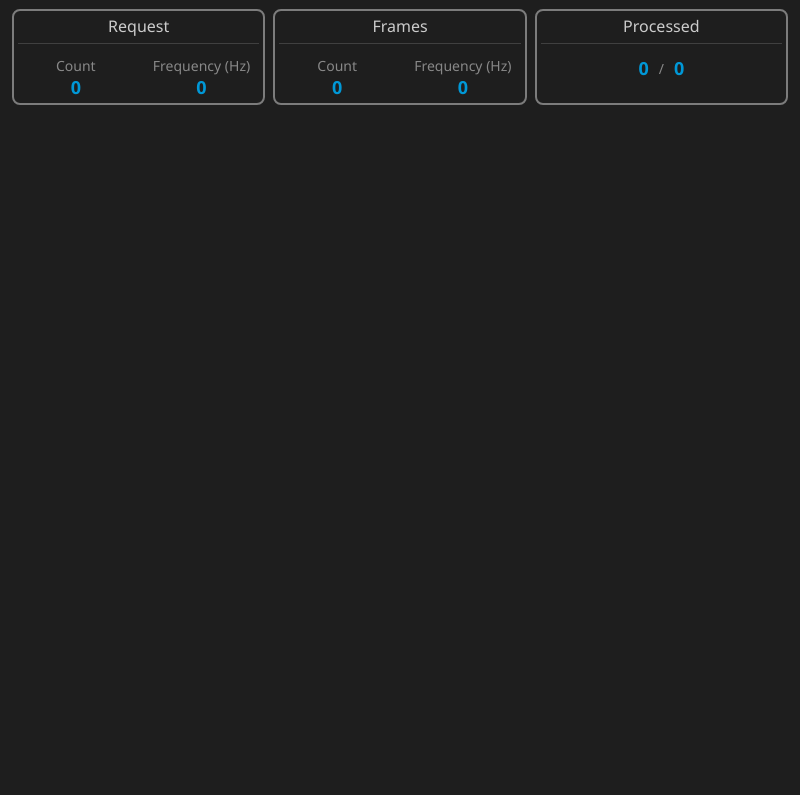
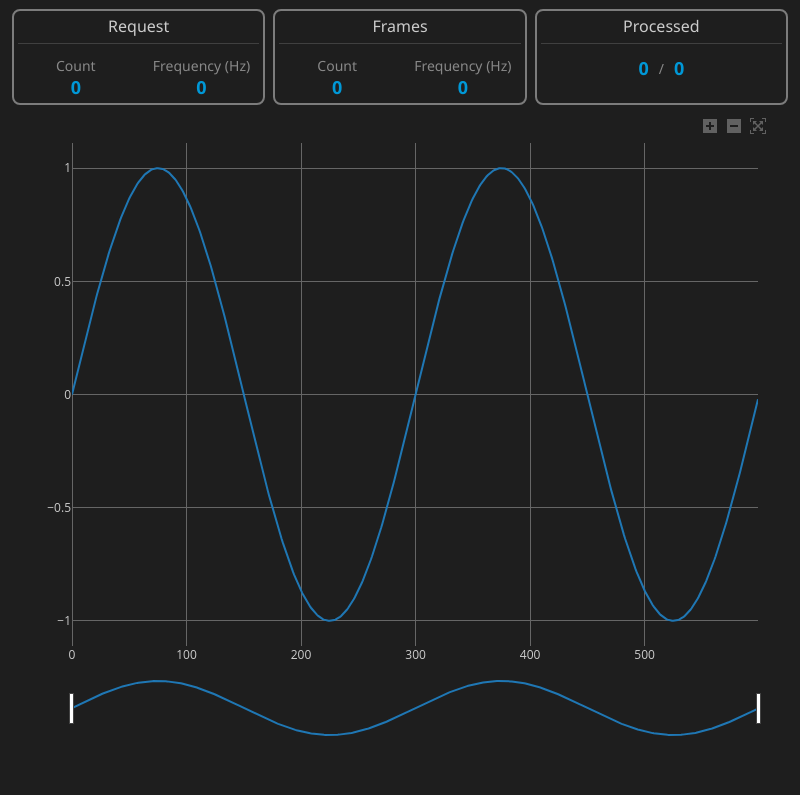
Before and after one commit to SavelievGleb/StormWorks_HTTP_Telemetry, an Electron app: page Receiver/src/renderer/index.html in a window 800 px wide. Drawn offline with nearby package versions, Linux system fonts and the light colour scheme; no server answers.

Commit message:
Added Plotly.js

```diff
--- a/Receiver/package.json
+++ b/Receiver/package.json
@@ -13,7 +13,8 @@
   "dependencies": {
     "express": "^5.1.0",
     "fs": "^0.0.1-security",
-    "path": "^0.12.7"
+    "path": "^0.12.7",
+    "plotly.js-dist-min": "^2.35.2"
   },
   "devDependencies": {
     "electron": "^39.1.0",
--- a/Receiver/src/renderer/index.html
+++ b/Receiver/src/renderer/index.html
@@ -4,6 +4,8 @@
 <head>
     <meta charset="utf-8">
     <link rel="stylesheet" href="style.css">
+    <meta http-equiv="Content-Security-Policy" content="default-src 'self'; script-src 'self' 'unsafe-inline'; style-src 'self' 'unsafe-inline'; img-src 'self' data:;">
+    <script src="../../node_modules/plotly.js-dist-min/plotly.min.js"></script>
 </head>
 
 <body>
@@ -44,6 +46,10 @@
         </div>
     </div>
 
+    <div class="chart-container">
+        <div id="chart" class="chart-panel"></div>
+    </div>
+
     <script src="renderer.js"></script>
 </body>
 
--- a/Receiver/src/renderer/renderer.js
+++ b/Receiver/src/renderer/renderer.js
@@ -1,3 +1,95 @@
+const defaultLayout = {
+  xaxis: {
+    color: '#cccccc',
+    gridcolor: '#666666',
+    zerolinecolor: '#666666',
+    rangeslider: {
+      visible: true,
+      thickness: 0.1,
+    },
+    // fixedrange: true,
+  },
+  yaxis: {
+    color: '#cccccc',
+    gridcolor: '#666666',
+    zerolinecolor: '#666666',
+    hoverformat: '.4f',
+    autorange: true,
+    fixedrange: false,
+  },
+  autosize: true,
+  paper_bgcolor: '#1e1e1e',
+  plot_bgcolor: '#1e1e1e',
+  font: {
+    color: '#cccccc'
+  },
+  margin: { t: 30, r: 30, b: 50, l: 60 },
+  dragmode: 'pan',
+  hovermode: 'x',
+  clickmode: 'event'
+}
+const defaultConfig = {
+  responsive: true,
+  displayModeBar: true,
+  displaylogo: false,
+  scrollZoom: true,
+  staticPlot: false,
+  modeBarButtonsToRemove: ['zoom', 'pan', 'select', 'lasso', 'resetScale', 'toImage']
+}
+
+function generateSineSignal({
+  amplitude = 1.0,
+  frequency = 1.0,
+  duration = 1.0,
+  sampleRate = 44100,
+  phase = 0
+} = {}) {
+  const samples = Math.floor(duration * sampleRate);
+  const signal = new Float32Array(samples);
+  const angularFrequency = 2 * Math.PI * frequency;
+
+  for (let i = 0; i < samples; i++) {
+    const time = i / sampleRate;
+    signal[i] = amplitude * Math.sin(angularFrequency * time + phase);
+  }
+
+  return signal;
+}
+
+function createPlotData(
+  name,
+  params = {
+    amplitude = 1.0,
+    frequency = 1.0,
+    duration = 1.0,
+    sampleRate = 44100,
+    phase = 0
+  } = {}) {
+  let data = {
+    type: 'scatter',
+    name: name,
+    mode: 'lines',
+    x: [],
+    y: [],
+    hoverinfo: 'y',
+  }
+  const signal = generateSineSignal(params)
+  for (var i = 0; i < signal.length; i++) {
+    data.x[i] = i
+    data.y[i] = signal[i]
+  }
+  return data
+}
+
+document.addEventListener('DOMContentLoaded', function () {
+  Plotly.newPlot('chart', [], defaultLayout, defaultConfig)
+
+  Plotly.addTraces('chart', [
+    createPlotData('sin 1', { sampleRate: 300, duration: 2, amplitude: 1, frequency: 1, phase: 0 }),
+  ]);
+
+  Plotly.update('chart')
+})
 window.electronAPI.onMonitorUpdate((event, data) => {
   document.getElementById('request-count').textContent = data.requestCount
   document.getElementById('request-frequency').textContent = data.requestFrequency
--- a/Receiver/src/renderer/style.css
+++ b/Receiver/src/renderer/style.css
@@ -1,7 +1,17 @@
+* {
+    margin: 0;
+    padding: 0;
+    box-sizing: border-box;
+}
+
 body {
     font-family: 'Segoe UI', Tahoma, Geneva, Verdana, sans-serif;
     background-color: #1e1e1e;
     color: #ffffff;
+    padding: 8px;
+    height: 100vh;
+    display: flex;
+    flex-direction: column;
 }
 
 .label {
@@ -59,3 +69,18 @@ body {
     text-align: center;
     flex: 1;
 }
+
+.chart-container {
+    display: flex;
+    flex: 1;
+    flex-direction: column;
+    justify-content: center;
+    align-items: stretch;
+    width: 100%;
+}
+
+.chart-panel {
+    flex: 1;
+    margin: 4px;
+    min-height: 400px;
+}
```
